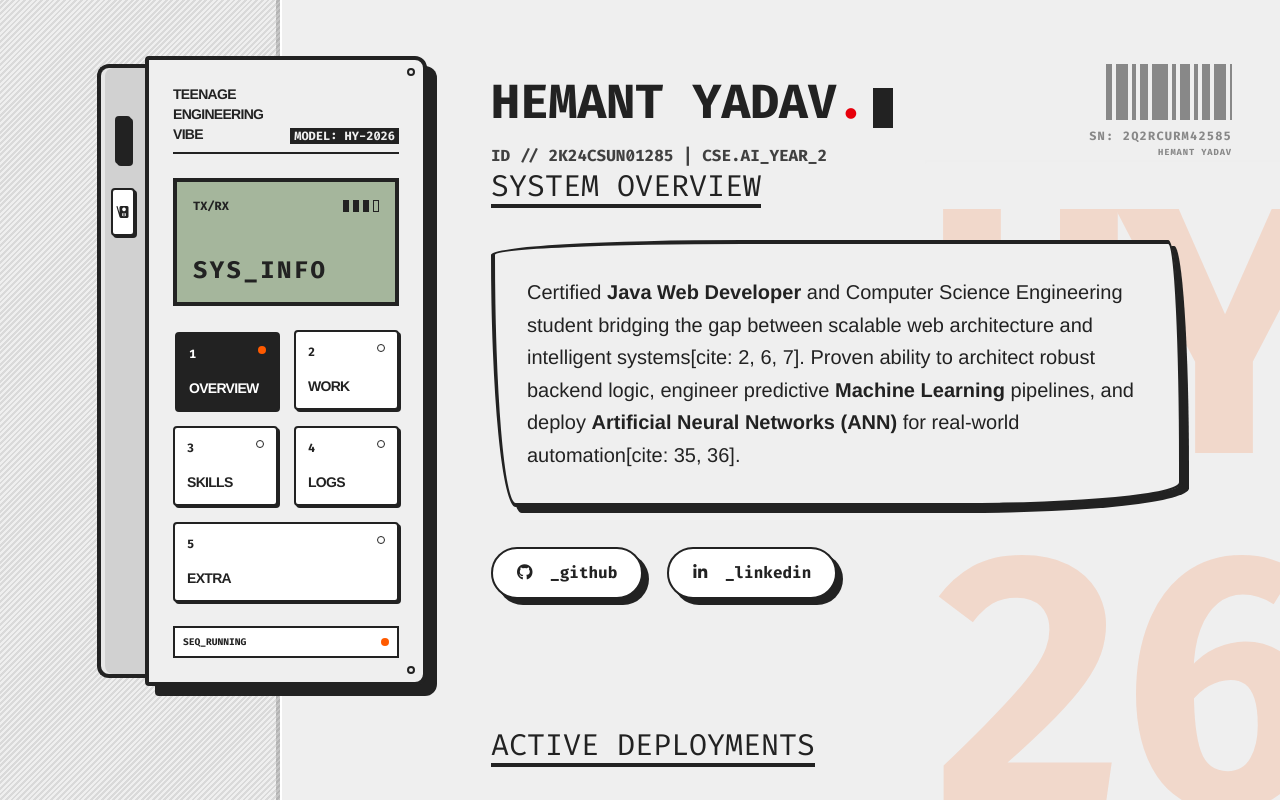
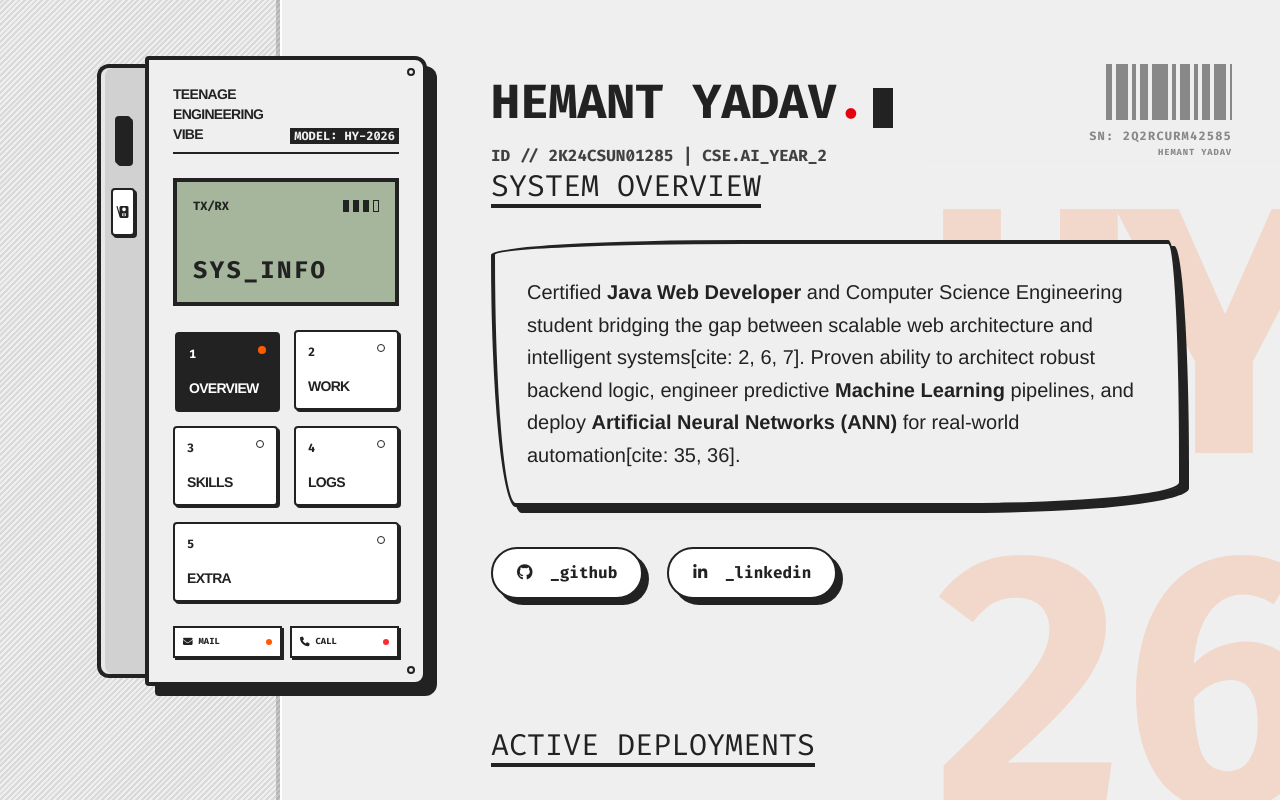
Before and after one commit to hemantydv06/e-ink-portfolio, a React (Vite) app: page / in a window 1280 px wide. Shown: the top 800 px of the page. Built offline with nearby package versions, Linux system fonts and the light colour scheme.

Commit message:
Replaced bottom row with functional Mail and Call tactical hardware buttons

```diff
--- a/src/components/NokiaSidebar.jsx
+++ b/src/components/NokiaSidebar.jsx
@@ -97,7 +97,6 @@ const NokiaSidebar = ({ activeSection, isDesktop }) => {
 
         <div className="flex justify-between items-end border-b-2 border-eink-ink pb-2">
           <div className="font-serif font-bold text-sm tracking-tighter uppercase">Teenage<br/>Engineering<br/>Vibe</div>
-          {/* Reverted back to text-eink-bg */}
           <div className="font-mono text-xs font-bold bg-eink-ink text-eink-bg px-1">MODEL: HY-2026</div>
         </div>
 
@@ -133,11 +132,36 @@ const NokiaSidebar = ({ activeSection, isDesktop }) => {
           ))}
         </nav>
 
-        <div className="w-full h-8 border-2 border-eink-ink flex items-center justify-between px-2 bg-white">
-          <span className="font-mono text-[0.6rem] font-bold">SEQ_RUNNING</span>
-          <div className="flex gap-1">
-            <div className={`w-2 h-2 rounded-full ${isRadioPlaying ? 'bg-red-500 animate-blink' : 'bg-te-orange animate-blink'}`}></div>
-          </div>
+        {/* --- COMM SWITCHES: Mail and Phone Buttons --- */}
+        <div className="flex gap-2 w-full mt-auto">
+
+          <a
+            href="mailto:yadavhemant1002@gmail.com"
+            onClick={triggerClickSound}
+            className="flex-1 bg-white border-2 border-eink-ink h-8 flex items-center justify-between px-2 shadow-hardware active:shadow-hardware-pressed active:translate-x-[2px] active:translate-y-[2px] transition-all hover:bg-gray-100"
+            title="Send Email"
+          >
+            <div className="flex items-center gap-1.5">
+              <i className="fa-solid fa-envelope text-eink-ink text-[0.6rem]"></i>
+              <span className="font-mono text-[0.55rem] font-bold">MAIL</span>
+            </div>
+            <div className="w-1.5 h-1.5 rounded-full bg-te-orange animate-blink"></div>
+          </a>
+
+          <a
+            href="tel:+919953568400"
+            onClick={triggerClickSound}
+            className="flex-1 bg-white border-2 border-eink-ink h-8 flex items-center justify-between px-2 shadow-hardware active:shadow-hardware-pressed active:translate-x-[2px] active:translate-y-[2px] transition-all hover:bg-gray-100"
+            title="Initiate Call"
+          >
+            <div className="flex items-center gap-1.5">
+              <i className="fa-solid fa-phone text-eink-ink text-[0.6rem]"></i>
+              <span className="font-mono text-[0.55rem] font-bold">CALL</span>
+            </div>
+            {/* Added 0.5s animation delay so the two lights blink out of sync */}
+            <div className="w-1.5 h-1.5 rounded-full bg-red-500 animate-blink" style={{ animationDelay: '0.5s' }}></div>
+          </a>
+
         </div>
       </aside>
     </div>
```
